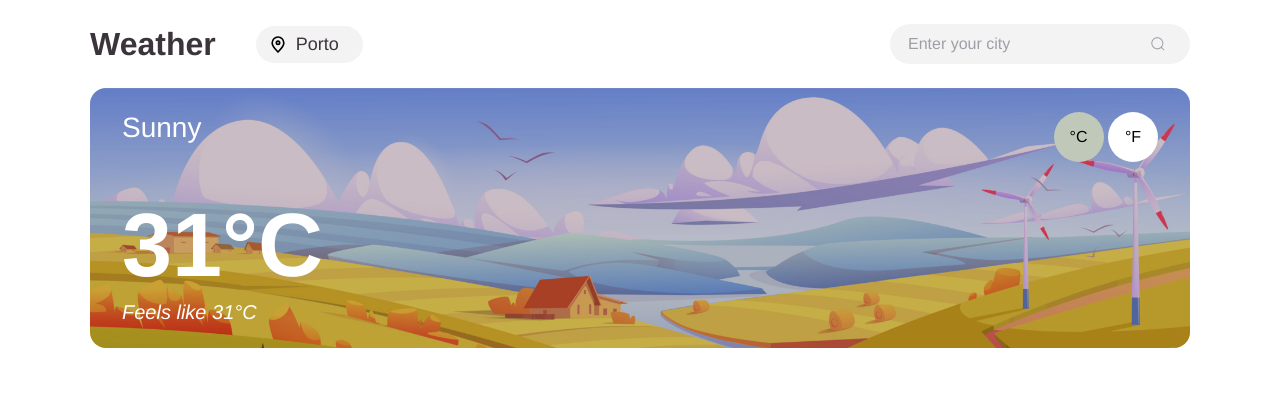
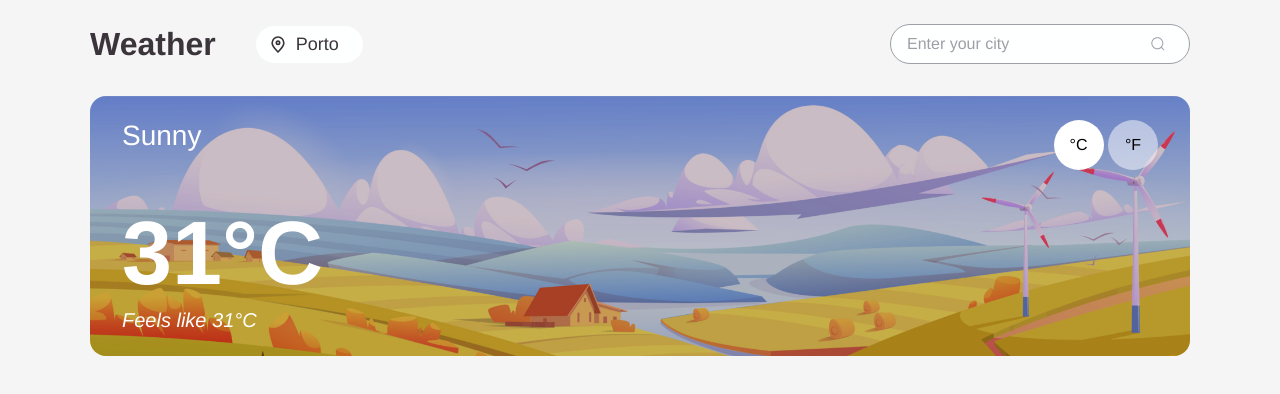
Before and after one commit to victoria-mali/odin-weather-app, a website built with webpack: page src/template.html in a window 1280 px wide. Built offline with nearby package versions, Linux system fonts and the light colour scheme.

Commit message:
Polish the initial design

```diff
--- a/src/styles.css
+++ b/src/styles.css
@@ -1,5 +1,8 @@
 :root {
   --color-text: #3b343b;
+  --bg-color: #F5F5F5;
+  --border-color: #9e9ea7;
+  --white: #FEFFFF;
 }
 
 *,
@@ -53,6 +56,7 @@ h6 {
 body {
   color: var(--color-text);
   font-family: Helvetica, Arial, sans-serif;
+  background-color: var(--bg-color);
 }
 
 .container {
@@ -68,7 +72,7 @@ h1 {
   display: flex;
   justify-content: space-between;
   align-items: center;
-  margin-bottom: 24px;
+  margin-bottom: 32px;
 }
 
 .header-left {
@@ -77,7 +81,7 @@ h1 {
 }
 
 .location {
-    background-color: #f3f3f4;
+    background-color: var(--white);
     border-radius: 24px;
     padding: 8px 24px;
     padding-left: 12px;
@@ -107,16 +111,16 @@ h1 {
   line-height: 28px;
   padding: 0 1rem;
   padding-right: 2.5rem;
-  border: 2px solid transparent;
+  border: 1px solid var(--border-color);
   border-radius: 24px;
   outline: none;
-  background-color: #f3f3f4;
-  color: #0d0c22;
+  background-color: var(--white);
+  color: var(--color-text);
   transition: 0.3s ease;
 }
 
 .search::placeholder {
-  color: #9e9ea7;
+  color: var(--border-color);
 }
 
 .search:focus,
@@ -137,7 +141,7 @@ search:hover {
 }
 
 .icon {
-  fill: #9e9ea7;
+  fill: var(--border-color);
   width: 1rem;
   height: 1rem;
 }
@@ -185,11 +189,11 @@ search:hover {
   cursor: pointer;
   border: none;
   border-radius: 100px;
-  background-color: white;
+  background-color: rgba(255, 255, 255, 0.5);
   width: 50px;
   height: 50px;
 }
 
 .active-btn {
-  background-color: rgb(192, 201, 185);
+  background-color: #fff;
 }
--- a/src/template.html
+++ b/src/template.html
@@ -19,14 +19,14 @@
             >
               <path
                 d="M12 21C15.5 17.4 19 14.1764 19 10.2C19 6.22355 15.866 3 12 3C8.13401 3 5 6.22355 5 10.2C5 14.1764 8.5 17.4 12 21Z"
-                stroke="#000000"
+                stroke="#3b343b"
                 stroke-width="2"
                 stroke-linecap="round"
                 stroke-linejoin="round"
               />
               <path
                 d="M12 12C13.1046 12 14 11.1046 14 10C14 8.89543 13.1046 8 12 8C10.8954 8 10 8.89543 10 10C10 11.1046 10.8954 12 12 12Z"
-                stroke="#000000"
+                stroke="#3b343b"
                 stroke-width="2"
                 stroke-linecap="round"
                 stroke-linejoin="round"
```
